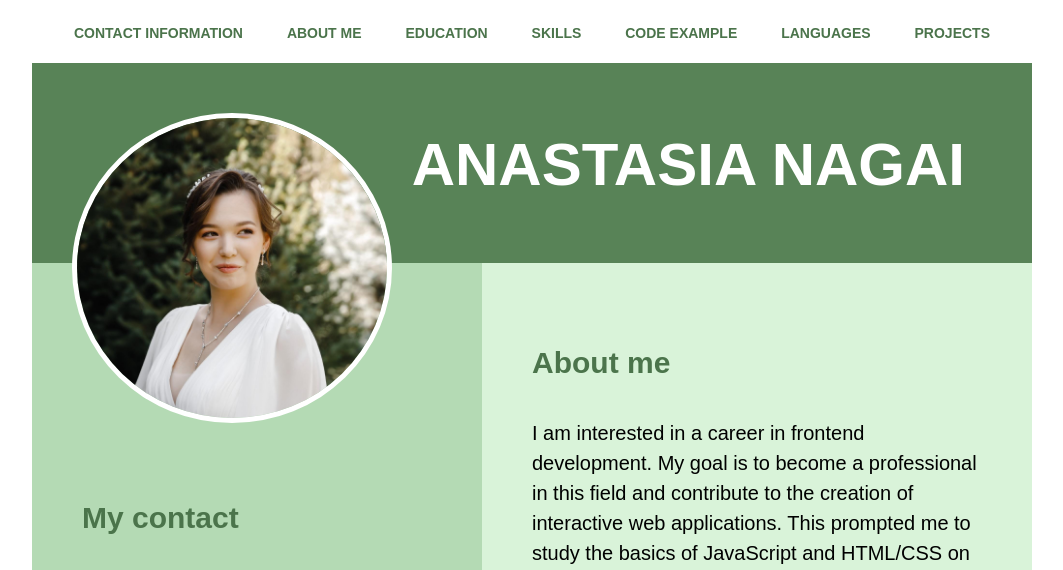
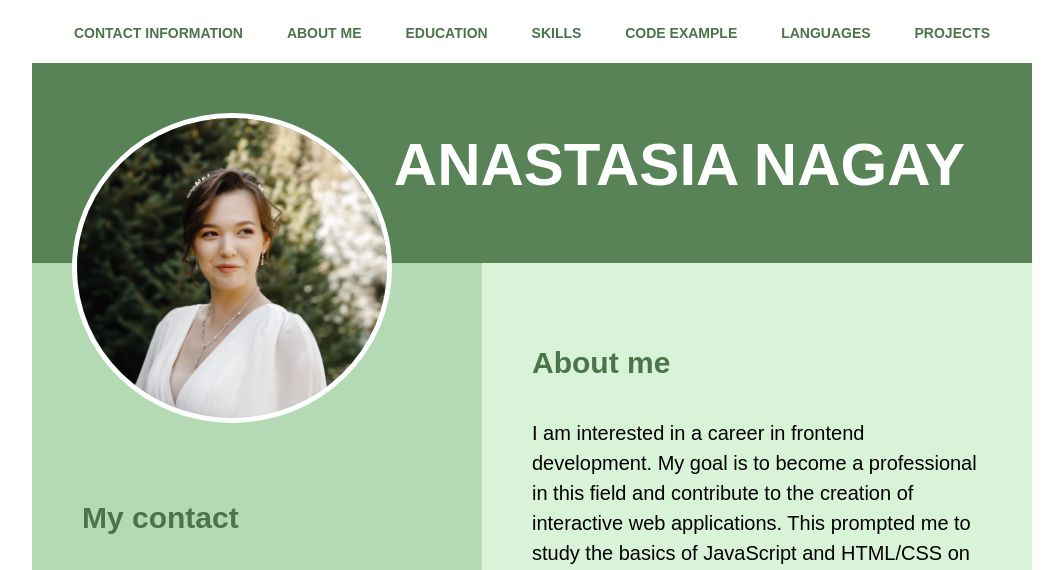
Before and after one commit to sianey22/rsschool-cv, a plain HTML site: page index.html in a window 1280 px wide. Shown: the top 570 px of the page, without its empty margins (108-1171 px from the left). Drawn offline with Linux system fonts and the light colour scheme.

Commit message:
fix: edit text information

```diff
--- a/index.html
+++ b/index.html
@@ -36,7 +36,7 @@
     </header>
     <main class="main">
         <div class="title">
-            <h1>Anastasia Nagai</h1>
+            <h1>Anastasia Nagay</h1>
             <img src="img/photo.jpeg" alt="Photo">
         </div>
         <div class="container">
```
